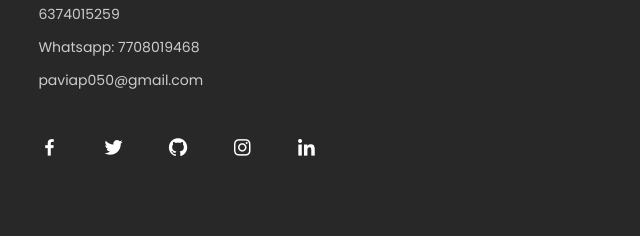
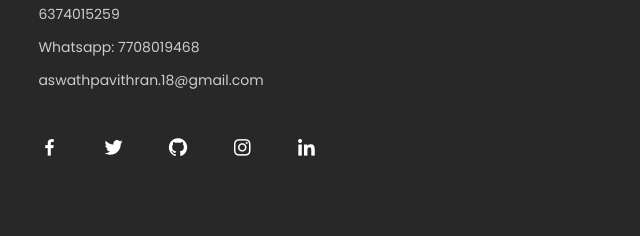
Before and after one commit to aswathpavithran/Aswath_portfolio, a plain HTML site: page index.html in a window 1280 px wide. Shown: the part 2240-2476 px from the top of the page, 0-640 px from the left. Drawn offline with nearby package versions, Linux system fonts and the light colour scheme.

Commit message:
Update index.html

```diff
--- a/index.html
+++ b/index.html
@@ -90,7 +90,7 @@
                 <div class="list">
                     <li><a href="#">6374015259</a></li>
                     <li><a href="#">Whatsapp: 7708019468</a></li>
-                    <li><a href="#">paviap050@gmail.com</a></li>
+                    <li><a href="#">aswathpavithran.18@gmail.com</a></li>
                      </div>
 
                      <div class="contact-icons">
```
